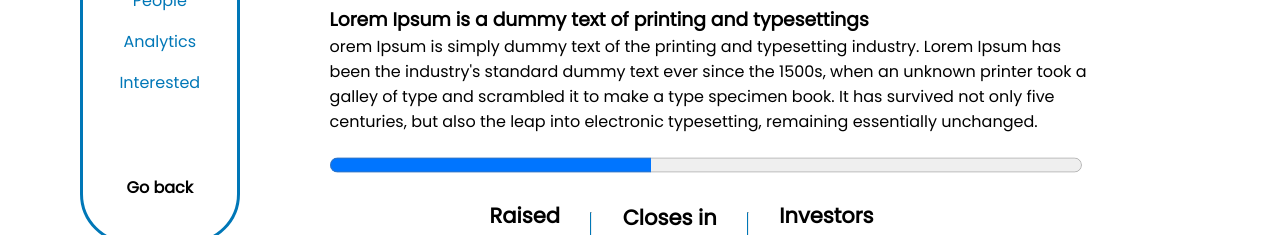
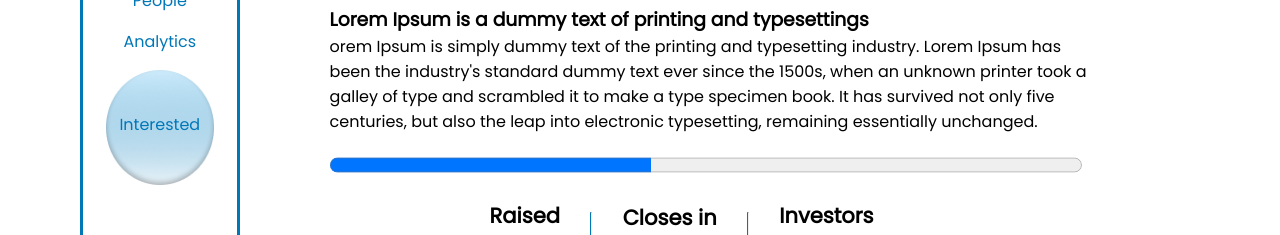
Before and after one commit to Reverr-Finaura/rvpreact, a React (Create React App) app: page /about-deal in a window 1280 px wide. Shown: the part 452-687 px from the top of the page. Built offline with nearby package versions, Linux system fonts and the light colour scheme; no server answers.

Commit message:
interested button ui change

```diff
--- a/src/components/dealsidenav/DealSideNav.js
+++ b/src/components/dealsidenav/DealSideNav.js
@@ -1,5 +1,5 @@
-// import "./sidenav.css";
 import { NavLink } from "react-router-dom";
+
 const DealSideNav = () => {
   return (
     <div className="sideNav">
@@ -29,9 +29,10 @@ const DealSideNav = () => {
         Analytics
       </NavLink>
 
-      <NavLink to="/interested" className="NavLink ">
-        Interested
+      <NavLink to="/interested" className="NavLink-interested">
+        <div className="interested__text">Interested</div>
       </NavLink>
+
       <NavLink to="/deals" className="NavLink NavLink__Logout ">
         Go back
       </NavLink>
--- a/src/components/sideNav/sidenav.css
+++ b/src/components/sideNav/sidenav.css
@@ -22,6 +22,28 @@
   font-weight: 900;
 }
 
+.NavLink-interested {
+  display: block;
+  text-decoration: none;
+  width: 70%;
+  height: 115px;
+  margin: auto;
+  text-align: center;
+  border-radius: 8px;
+  margin-top: 1rem;
+  color: #0077b7;
+  background-image: url("../../assets/img/Ellipse 339.png");
+  background-size: 100% 100%;
+}
+.active {
+  color: #0077b7;
+  font-weight: 900;
+}
+
+.interested__text {
+  transform: translateY(2.6rem);
+}
+
 .NavLink__Logout {
   margin-top: 5rem;
   margin-bottom: 1rem;
```
Also changed, not shown: src/assets/img/Ellipse 339.png (added).
